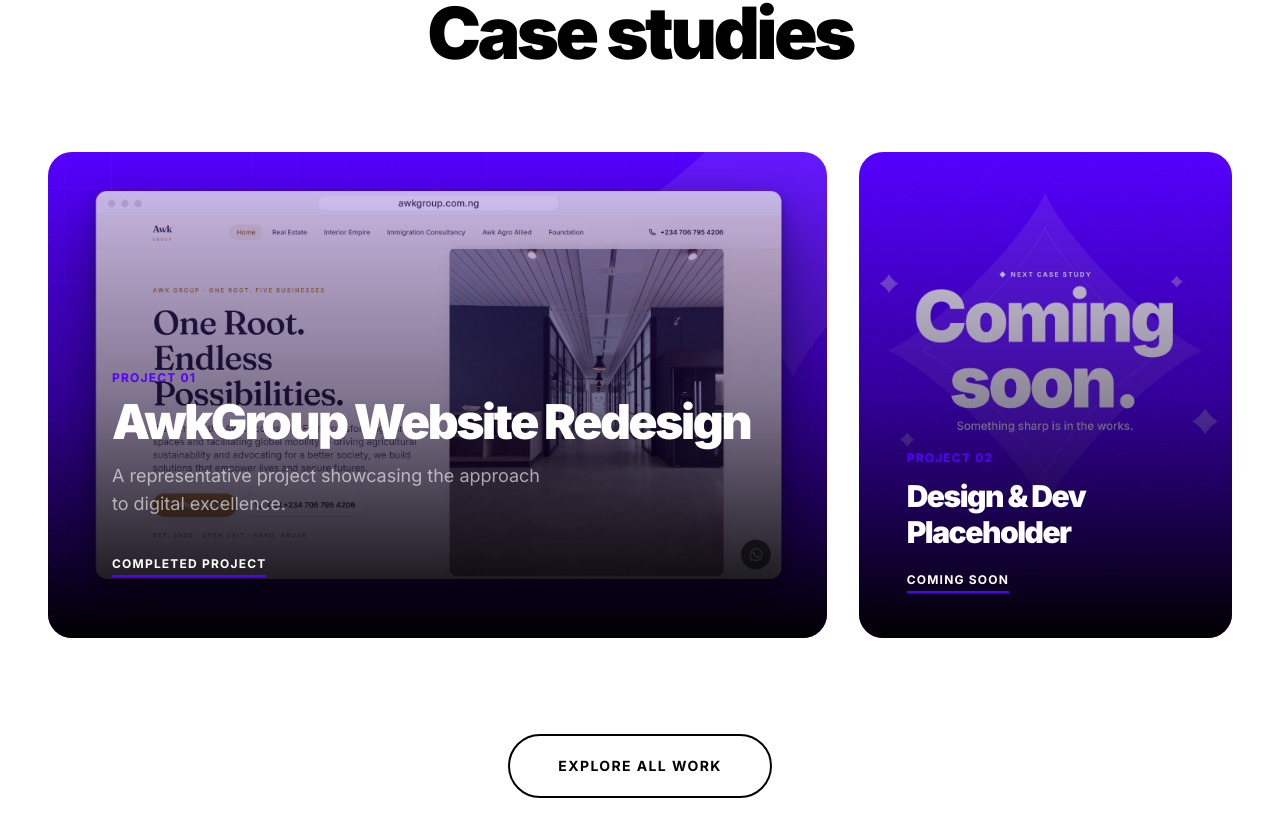
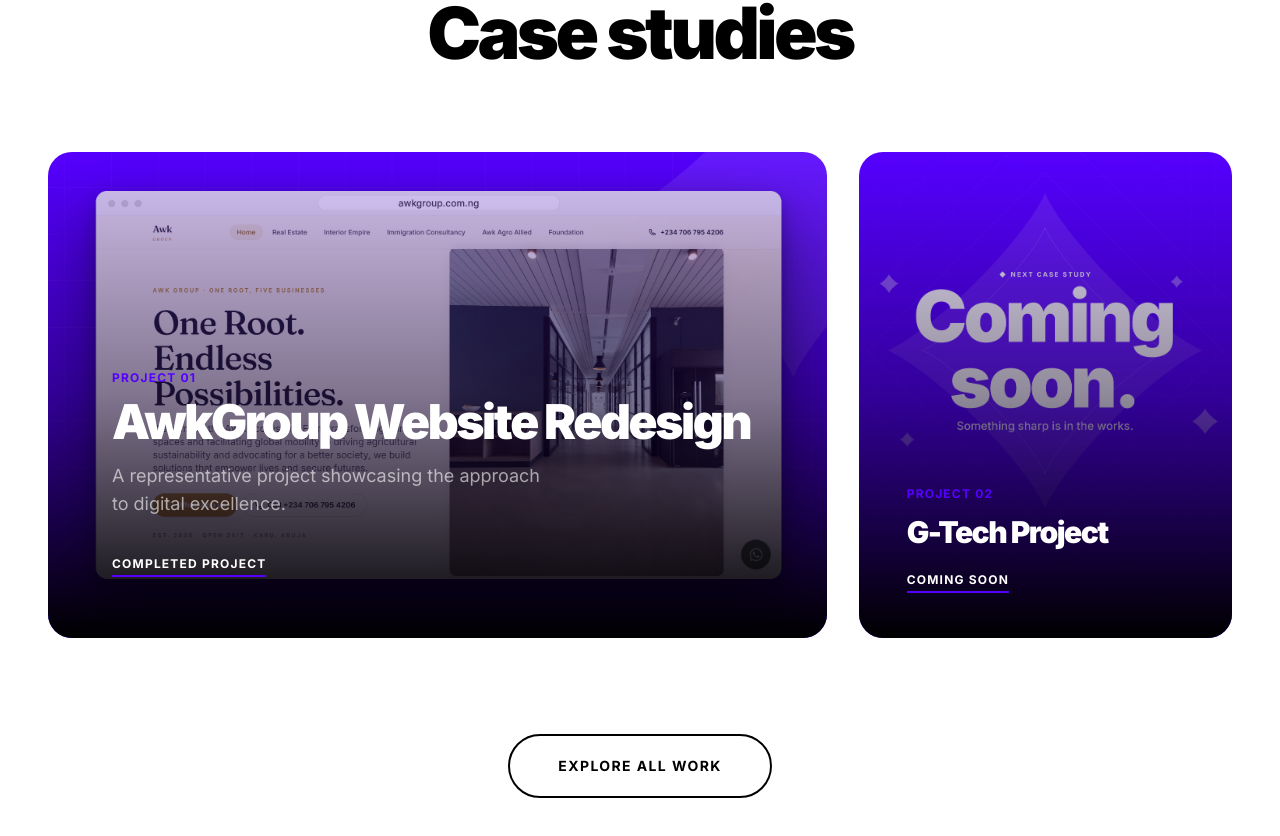
Before and after one commit to Princecodes205/champ-, a React (Vite) app: page / in a window 1280 px wide. Shown: the part 2464-3300 px from the top of the page. Built offline with nearby package versions, Linux system fonts and the light colour scheme.

Commit message:
checking the images

```diff
--- a/src/pages/Home.tsx
+++ b/src/pages/Home.tsx
@@ -223,7 +223,7 @@
               className="md:col-span-2 relative overflow-hidden rounded-3xl group cursor-pointer"
             >
               <img
-                src="./public/awk-group-cover-16x10.png"
+                src="/awk-group-cover-16x10.png"
                 alt="AwkGroup Website Redesign"
                 className="w-full h-full object-cover transition-transform duration-700 group-hover:scale-110"
               />
@@ -251,7 +251,7 @@
               className="relative overflow-hidden rounded-3xl group cursor-pointer"
             >
               <img
-                src="./public/coming-soon-poster-square.png"
+                src="/coming-soon-poster-square.png"
                 alt="Design & Dev Placeholder"
                 className="w-full h-full object-cover transition-transform duration-700 group-hover:scale-110"
               />
@@ -261,7 +261,7 @@
                   Project 02
                 </span>
                 <h4 className="text-2xl md:text-3xl font-black text-white tracking-tighter mb-4">
-                  Design & Dev Placeholder
+                  G-Tech Project
                 </h4>
                 <span className="text-white font-bold uppercase text-xs tracking-widest border-b-2 border-brand-violet pb-1">
                   Coming soon
```
